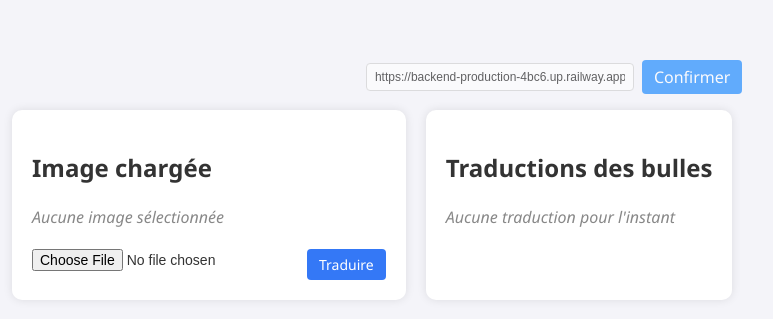
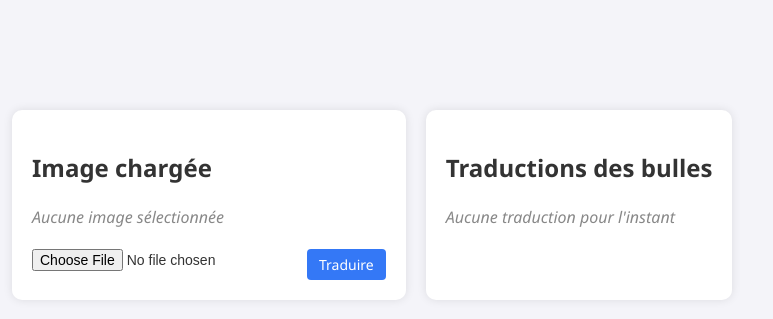
Before and after one commit to hostephane/project-devops, a React (Vite) app in the folder frontend/: page / in a window 1280 px wide. Shown: the part 215-534 px from the top of the page, without its empty margins (8-781 px from the left). Built offline with nearby package versions, Linux system fonts and the light colour scheme.

Commit message:
Update App.jsx

```diff
--- a/frontend/src/App.jsx
+++ b/frontend/src/App.jsx
@@ -8,10 +8,7 @@ function App() {
   const [loading, setLoading] = useState(false);
   const [status, setStatus] = useState(null); // "processing", "done", "error"
   const [errorMsg, setErrorMsg] = useState(null);
-  const [apiUrl, setApiUrl] = useState("https://backend-production-4bc6.up.railway.app/translate-manga");
-  const [confirmation, setConfirmation] = useState(false);
   const pollingInterval = useRef(null);
-  const pollingTimeout = useRef(null);
 
   useEffect(() => {
     if (!file) {
@@ -27,7 +24,6 @@ function App() {
     // Nettoyer polling si on quitte le composant
     return () => {
       clearInterval(pollingInterval.current);
-      clearTimeout(pollingTimeout.current);
     };
   }, []);
 
@@ -38,24 +34,18 @@ function App() {
     setErrorMsg(null);
   };
 
-  const formatApiUrl = (url) => {
-    if (!url) return "https://backend-production-4bc6.up.railway.app/translate-manga";
-    return url.endsWith("/translate-manga")
-      ? url
-      : url.replace(/\/+$/, "") + "/translate-manga";
-  };
+  const pollResult = async (taskId) => {
+    const baseApiUrl = "https://backend-production-4bc6.up.railway.app";
+    try {
+      console.log(`Polling /result?id=${taskId} ...`);
+      const res = await fetch(`${baseApiUrl}/result?id=${taskId}`);
 
-  const getBaseApiUrl = (url) => {
-    if (!url) return "https://backend-production-4bc6.up.railway.app";
-    return url.endsWith("/translate-manga")
-      ? url.slice(0, -"/translate-manga".length)
-      : url.replace(/\/+$/, "");
-  };
+      if (!res.ok) throw new Error("Erreur réseau");
 
-  const pollResult = async (taskId, baseUrl) => {
-    try {
-      const res = await fetch(`${baseUrl}/result?id=${taskId}`);
-      if (!res.ok) throw new Error("Erreur réseau");
+      const contentType = res.headers.get("content-type") || "";
+      if (!contentType.includes("application/json")) {
+        throw new Error("Réponse non JSON reçue");
+      }
 
       const data = await res.json();
 
@@ -63,25 +53,22 @@ function App() {
         setBubbles(data.bubbles);
         setStatus("done");
         setLoading(false);
-        clearInterval(pollingInterval.current);
-        clearTimeout(pollingTimeout.current);
+        clearInterval(pollingInterval.current); // stop polling
       } else if (data.status === "error") {
         setStatus("error");
-        setErrorMsg(data.error || "Unknown error");
+        setErrorMsg(data.error || "Erreur inconnue");
         setLoading(false);
-        clearInterval(pollingInterval.current);
-        clearTimeout(pollingTimeout.current);
+        clearInterval(pollingInterval.current); // stop polling
       } else {
+        // Toujours processing, on continue à poller
         setStatus("processing");
-        // status processing → on attend la prochaine boucle
       }
     } catch (err) {
       console.error(err);
       setStatus("error");
-      setErrorMsg("Erreur réseau pendant la récupération du résultat.");
+      setErrorMsg("Erreur lors du polling.");
       setLoading(false);
       clearInterval(pollingInterval.current);
-      clearTimeout(pollingTimeout.current);
     }
   };
 
@@ -97,12 +84,10 @@ function App() {
     const formData = new FormData();
     formData.append("file", file);
 
-    const finalApiUrl = formatApiUrl(apiUrl);
-    const baseApiUrl = getBaseApiUrl(apiUrl);
-    console.log("Requête API vers :", finalApiUrl);
+    const baseApiUrl = "https://backend-production-4bc6.up.railway.app";
 
     try {
-      const response = await fetch(finalApiUrl, {
+      const response = await fetch(`${baseApiUrl}/translate-manga`, {
         method: "POST",
         body: formData,
       });
@@ -112,20 +97,13 @@ function App() {
       const data = await response.json();
       if (!data.task_id) throw new Error("ID de tâche manquant");
 
+      console.log("Démarrage du polling avec task_id:", data.task_id);
       setStatus("processing");
 
-      // Timeout au bout de 60 secondes pour arrêter le polling (à adapter)
-      pollingTimeout.current = setTimeout(() => {
-        clearInterval(pollingInterval.current);
-        setLoading(false);
-        setStatus("error");
-        setErrorMsg("Temps d’attente dépassé. Veuillez réessayer.");
-      }, 60000);
-
-      // Lance le polling toutes les 2s
+      clearInterval(pollingInterval.current);
       pollingInterval.current = setInterval(() => {
-        pollResult(data.task_id, baseApiUrl);
-      }, 2000);
+        pollResult(data.task_id);
+      }, 10000); // toutes les 10 secondes
     } catch (error) {
       console.error("Erreur lors de la requête:", error);
       setLoading(false);
@@ -134,33 +112,8 @@ function App() {
     }
   };
 
-  const handleConfirmClick = () => {
-    setConfirmation(true);
-    setTimeout(() => setConfirmation(false), 3000);
-  };
-
   return (
     <div className="app-container">
-      <div
-        className="api-url-input"
-        style={{ display: "flex", alignItems: "center", gap: "8px", marginBottom: "10px" }}
-      >
-        <input
-          type="text"
-          value={apiUrl}
-          onChange={(e) => setApiUrl(e.target.value)}
-          title="Modifier l'URL de l'API"
-          placeholder="URL API (optionnel)"
-          style={{ flexGrow: 1, padding: "6px 8px" }}
-        />
-        <button onClick={handleConfirmClick} style={{ padding: "6px 12px", cursor: "pointer" }}>
-          Confirmer
-        </button>
-      </div>
-      {confirmation && (
-        <div style={{ color: "green", marginBottom: "10px" }}>URL de l'API mise à jour !</div>
-      )}
-
       <div className="main-content">
         <div className="left-panel">
           <h2>Image chargée</h2>
```
